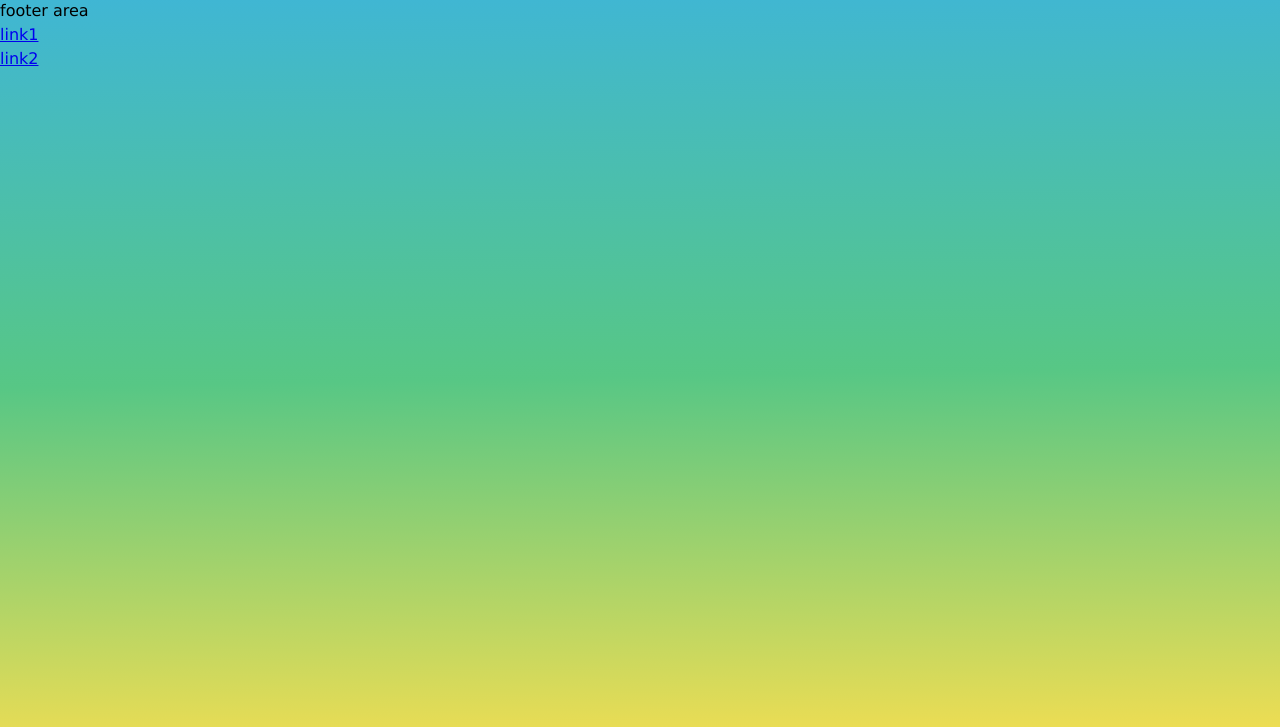
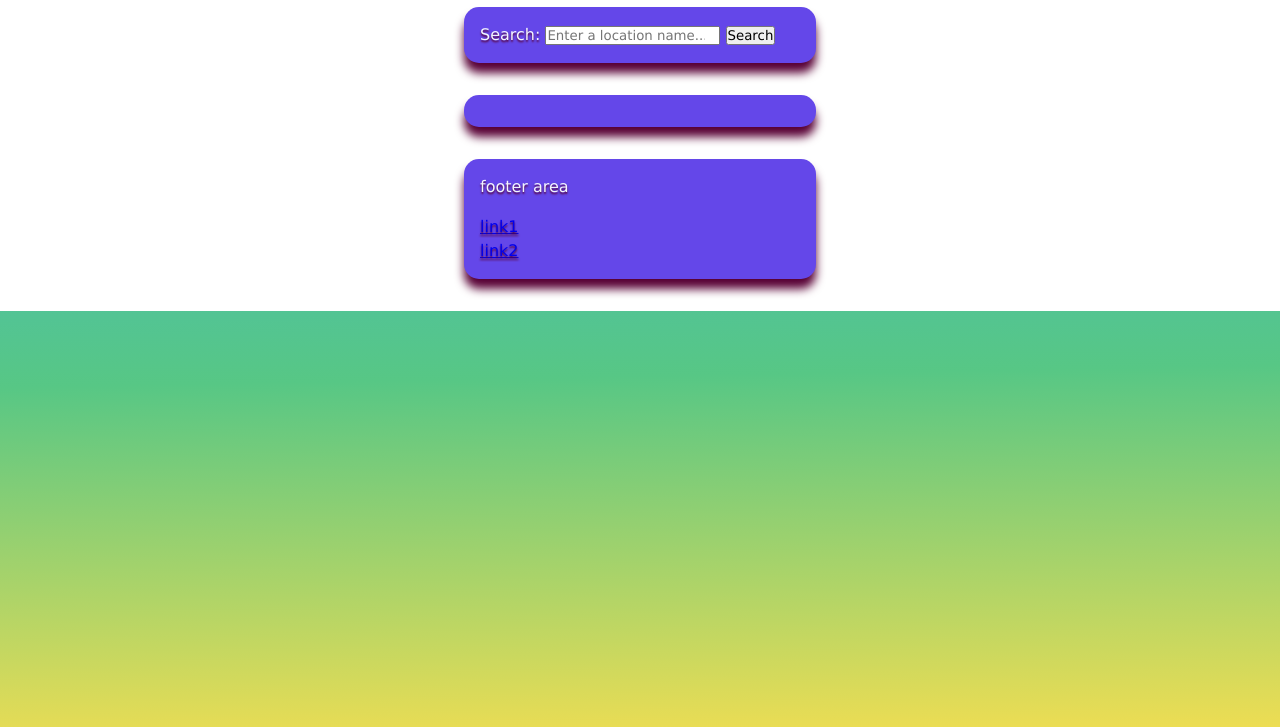
Before and after one commit to SapphicBear/simpleWeather, a website built with webpack: page src/index.html in a window 1280 px wide. Shown: the part 73-800 px from the top of the page. Built offline with nearby package versions, Linux system fonts and the light colour scheme.

Commit message:
play around with design ideas

```diff
--- a/src/index.js
+++ b/src/index.js
@@ -3,6 +3,8 @@ console.log("Javascript connected from Index.js");
 
 // let units = ["uk", "us"];
 let temperatureUnit = "unitGroup=uk";
+const searchButton = document.querySelector(".search-button");
+const [header, body, footer] = document.querySelectorAll(`.information > div > p[class*="text"]`);
 
 const userInput = () => {
     let value = document.getElementById("search-bar").value;
@@ -11,8 +13,6 @@ const userInput = () => {
     }
     return value;
 };
-
-const searchButton = document.querySelector(".search-button");
 
 searchButton.addEventListener("click", () => {
     dataHandler()
@@ -61,7 +61,6 @@ async function getWeatherData(address) {
 }
 
 function samplePrint(data) {
-    let [header, body, footer] = document.querySelectorAll(`.information > div > p[class*="text"]`);
         header.classList.remove("error");
         header.textContent = `Location: ${data.resolvedAddress}`;
         body.textContent = `Current conditions: ${data.description}`
@@ -69,7 +68,6 @@ function samplePrint(data) {
 }
 
 function printError(err) {
-  let header = document.querySelector(".information-header.text-header");
   header.classList.add("error");
   header.textContent = err;
 }
--- a/src/style.css
+++ b/src/style.css
@@ -6,7 +6,7 @@
   --main-text-light: rgb(100, 71, 233);
   --sec-text-dark: rgb(88, 0, 53);
   --sec-text-light: rgb(255, 43, 202);
-  --default-white: rgb(243, 246, 255) (255, 241, 241);
+  --default-white: rgb(243, 246, 255);
   --highlight: rgb(255, 177, 88);
   --border-radius: 15px;
   --border-size: 2.5px;
@@ -28,6 +28,9 @@ ul,
 ol,
 a,
 button,
+header,
+main,
+footer,
 input {
   padding: 0;
   margin: 0;
@@ -53,3 +56,24 @@ body {
   background-size: cover;
   height: 100dvh;
 }
+
+.wrapper {
+  padding: 2rem;
+  display: grid;
+  gap: 2rem;
+  background: white;
+}
+header, main, footer {
+  place-self: center;
+  padding: 1rem;
+  border-radius: var(--border-radius);
+  width: 20rem;
+  background: var(--main-text-light);
+  display: flex;
+  flex-direction: column;
+  gap: 1rem;
+  max-width: 60ch;
+  text-shadow: var(--sec-text-dark) 0 2px 2px;
+  color: var(--default-white);
+  box-shadow: var(--box-shadow) var(--sec-text-dark);
+}
```
